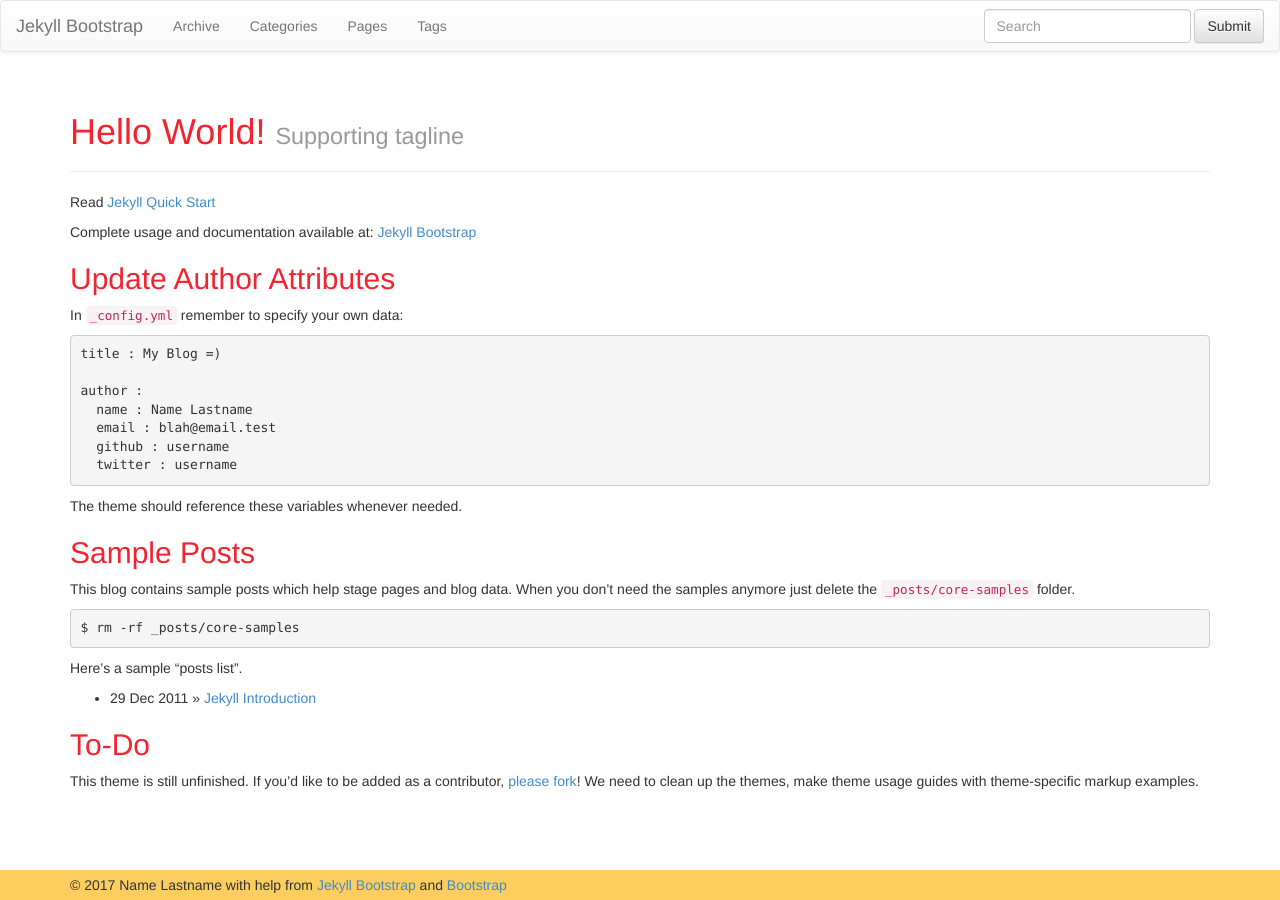
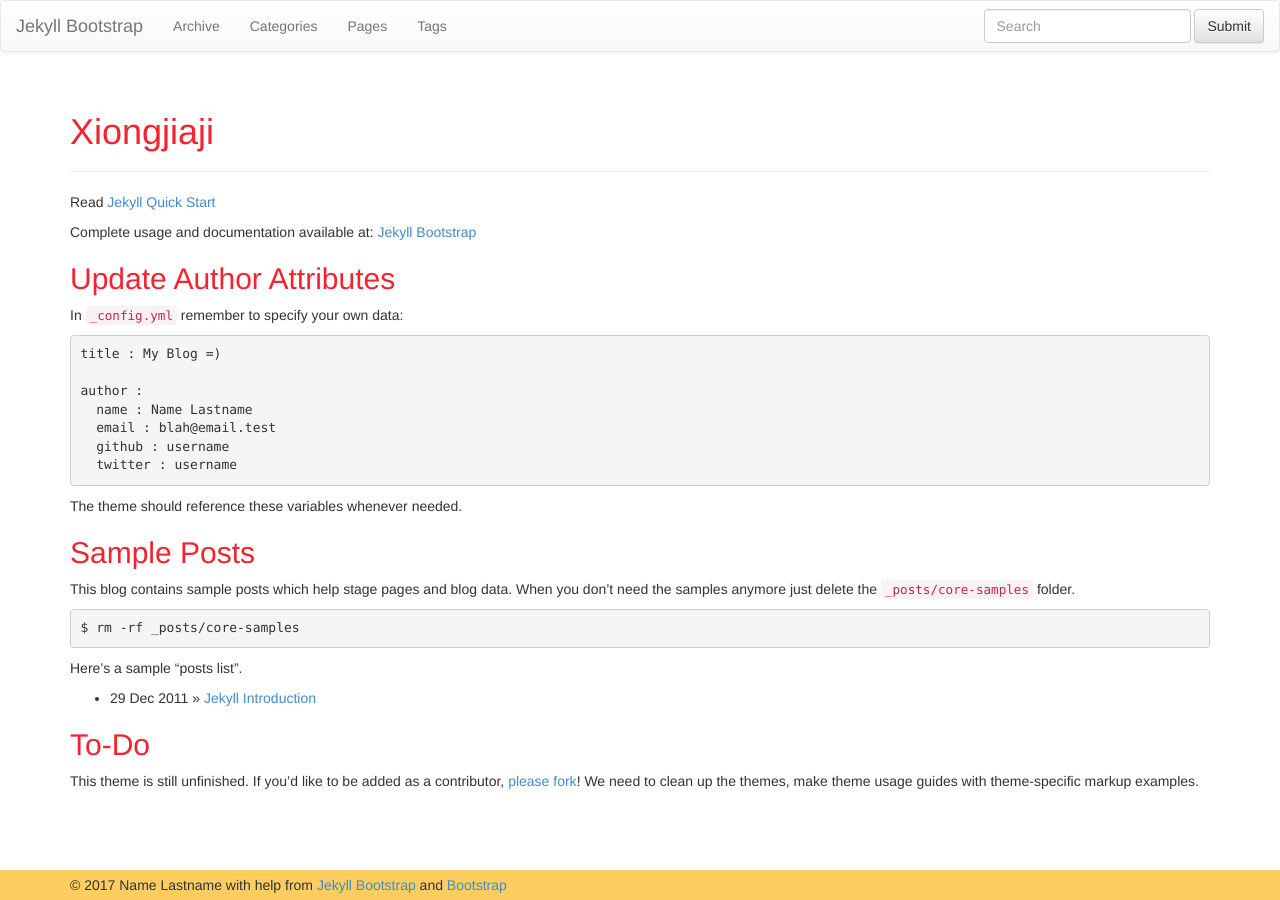
Before and after one commit to xiongjiaji/xiongjiaji.github.io, a Jekyll site: the page built from index.md, in a window 1280 px wide. Built offline with Jekyll 4.4.1, drawn with Linux system fonts in a browser that asks for light colours; nearby versions of some CDN libraries.

Commit message:
Update index.md

```diff
--- a/index.md
+++ b/index.md
@@ -1,7 +1,7 @@
 ---
 layout: page
-title: Hello World!
-tagline: Supporting tagline
+title: Xiongjiaji
+tagline:
 ---
 {% include JB/setup %}
 
```
